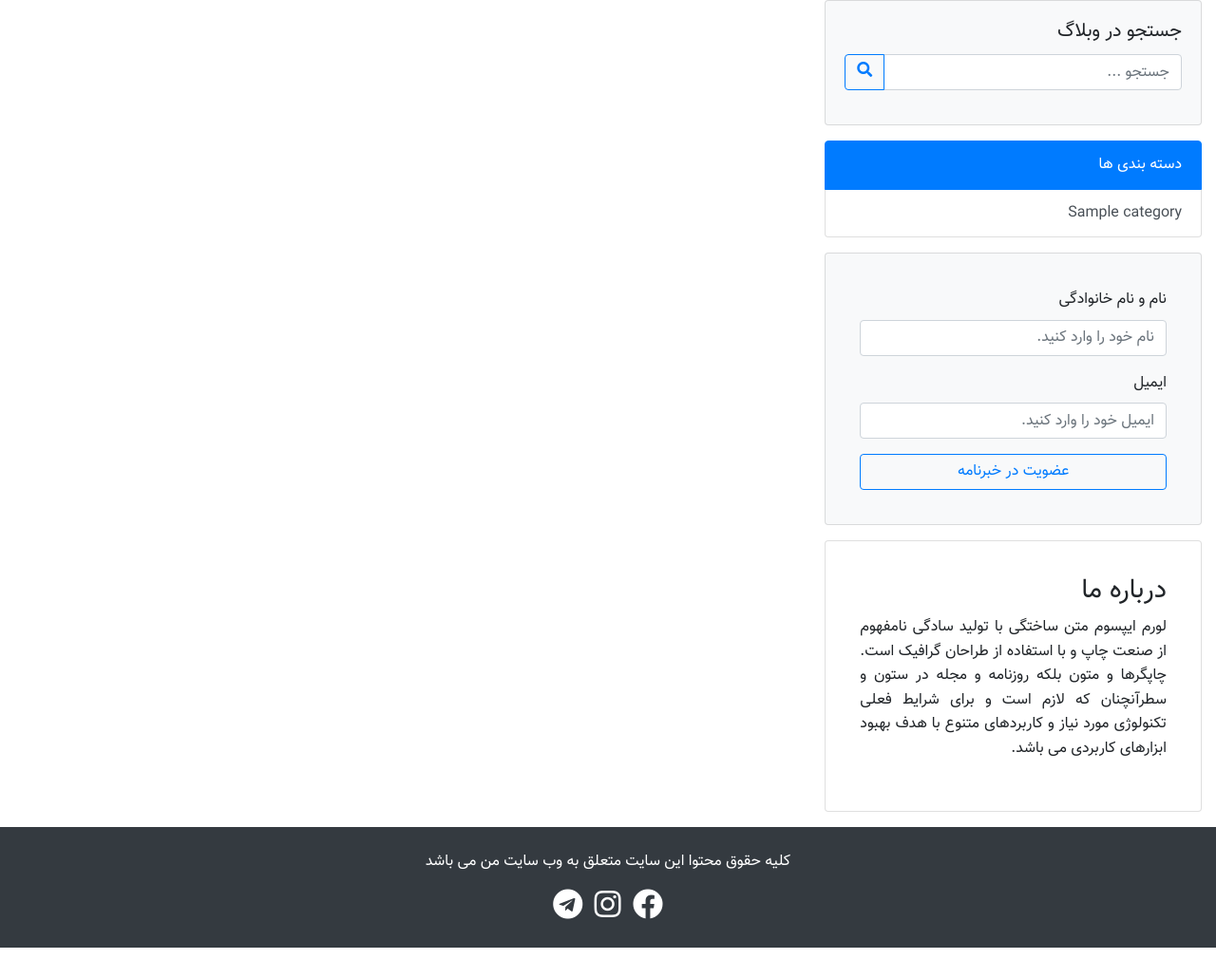
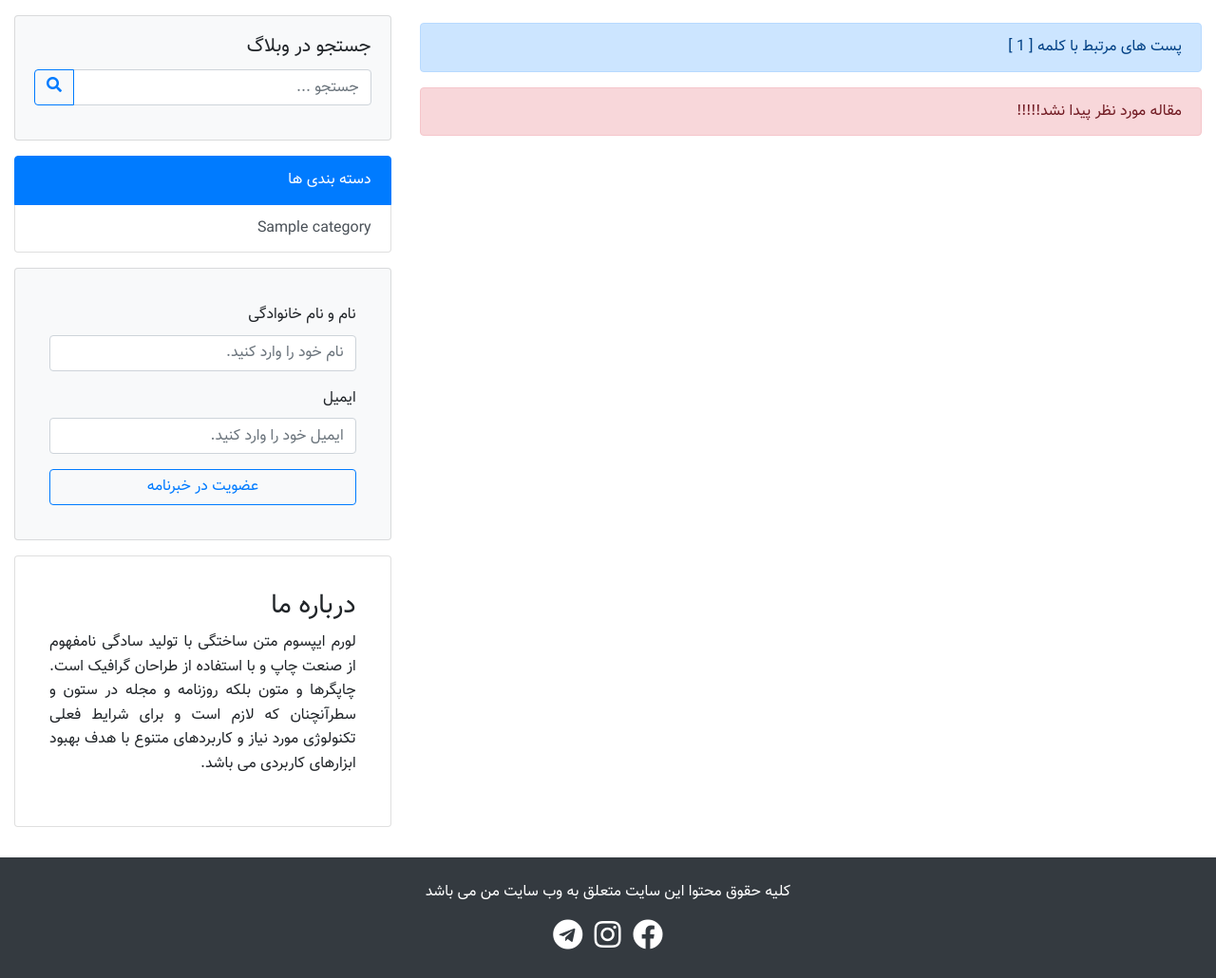
Before and after one commit to saeedaliakbari/blog, a PHP site: page /search.php?search=1 in a window 1280 px wide. Shown: the part 58-1088 px from the top of the page at 95% size. Before the commit the page ends 1056 px from the top, so only its background shows below. Run offline with PHP 8.4, Linux system fonts and the light colour scheme; tables that the repository leaves empty or names only in its code hold one stand-in row (values such as "Sample post"); some libraries are stand-ins or nearby versions.

Commit message:
search code is complete

```diff
--- a/include/sidebar.php
+++ b/include/sidebar.php
@@ -49,7 +49,11 @@ $categories=$db->query($query_categories);
                         $subscribe_insert=$db->prepare('INSERT INTO `subscribers`(`name`, `email`) VALUES (:name,:email)');
                         $subscribe_insert->execute(['name'=>$name,'email'=>$email]);
                     }else{
-                        echo "فیلدها نباید خالی باشد";
+            ?>
+                        <div class="alert alert-danger">
+                            فیلد ها نباید خالی باشد
+                        </div>
+            <?php
                     }
                 }
             ?>
--- a/search.php
+++ b/search.php
@@ -1,10 +1,84 @@
 <?php
 include("./include/header.php");
+if (isset($_GET['search'])) {
+    $keyword = $_GET['search'];
+    $posts = $db->prepare('SELECT * FROM posts WHERE title LIKE :keyword');
+    $posts->execute(['keyword' => "%$keyword%"]);
+}
 ?>
+<section class="py-3">
+    <div class="container-fluid">
+        <div class="row">
 
-<?php
-include("./include/sidebar.php");
-?>
+            <div class="col-md-8 mb-4">
+
+                <div class="row">
+
+                    <div class="col-sm-12 mt-2">
+                        <div class="alert alert-primary">
+                            پست های مرتبط با کلمه [ <?php echo $_GET['search'] ?> ]
+                        </div>
+                    </div>
+
+                    <?php
+                    if ($posts->rowCount() > 0) {
+                        foreach ($posts as $post) {
+
+                            $category_id = $post['category_id'];
+
+                            $query_post_category = "SELECT * FROM categories WHERE id=$category_id";
+
+                            $post_category = $db->query($query_post_category)->fetch();
+
+                            ?>
+
+                            <div class="col-sm-6 mt-2">
+
+                                <div class="card">
+                                    <img src="./upload/posts/<?php echo $post['image'] ?>" class="card-img-top" alt=<?php echo $post['title'] ?>>
+                                    <div class="card-body">
+                                        <div class="d-flex justify-content-between">
+                                            <h5 class="card-title"><?php echo $post['title'] ?></h5>
+                                            <div><span class="badge badge-secondary"> <?php echo $post_category['title'] ?> </span></div>
+                                        </div>
+                                        <p class="card-text text-justify">
+                                            <?php echo substr($post['body'], 0, 500) . "..." ?>
+                                        </p>
+                                        <div class="d-flex justify-content-between">
+                                            <a href="single.php?post=<?php echo $post['id'] ?>" class="btn btn-outline-primary stretched-link">مشاهده</a>
+                                            <p> نویسنده : <?php echo $post['auther'] ?> </p>
+                                        </div>
+                                    </div>
+                                </div>
+
+                            </div>
+
+                        <?php
+                            }
+                        } else {
+                            ?>
+
+                        <div class="col">
+                            <div class="alert alert-danger">
+                                مقاله مورد نظر پیدا نشد!!!!!
+                            </div>
+                        </div>
+
+                    <?php
+                    }
+                    ?>
+
+                </div>
+
+            </div>
+
+            <?php include("./include/sidebar.php") ?>
+
+        </div>
+
+    </div>
+
+</section>
 
 <?php
 include("./include/footer.php");
```
